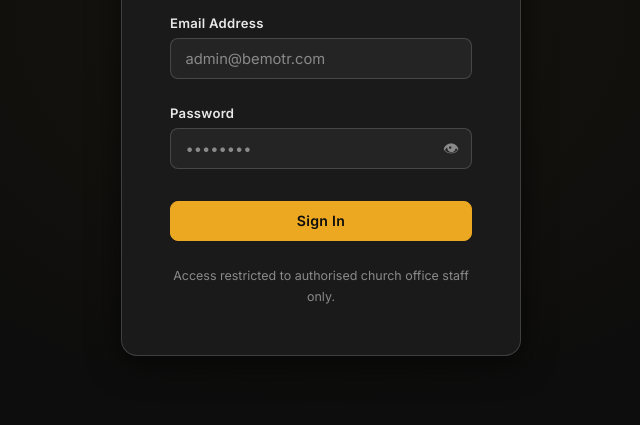
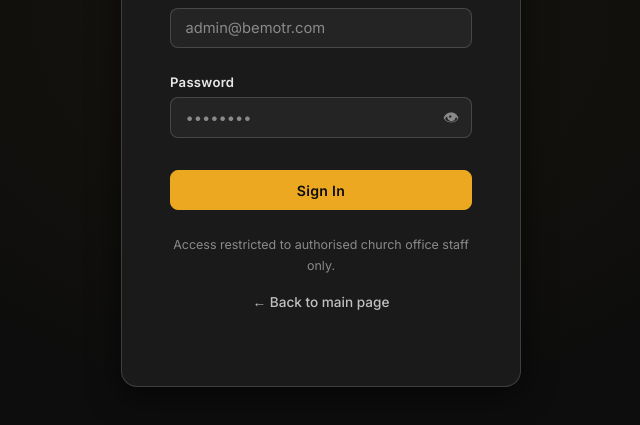
Before and after one commit to BEMOntheROCK/BEM-On-The-Rock-Hall-Booking-System, a website with bundled scripts: page login.html in a window 1280 px wide. Shown: the part 309-734 px from the top of the page, without its empty margins (319-959 px from the left). Built offline with nearby package versions, Linux system fonts and the light colour scheme; no server answers.

Commit message:
back to main page button

```diff
--- a/login.html
+++ b/login.html
@@ -67,6 +67,8 @@
         Access restricted to authorised church office staff only.
       </p>
 
+      <a href="index.html" class="back-link" style="display:flex; justify-content:center; margin-top: var(--space-md);">&#8592; Back to main page</a>
+
     </div>
   </div>
 
```
